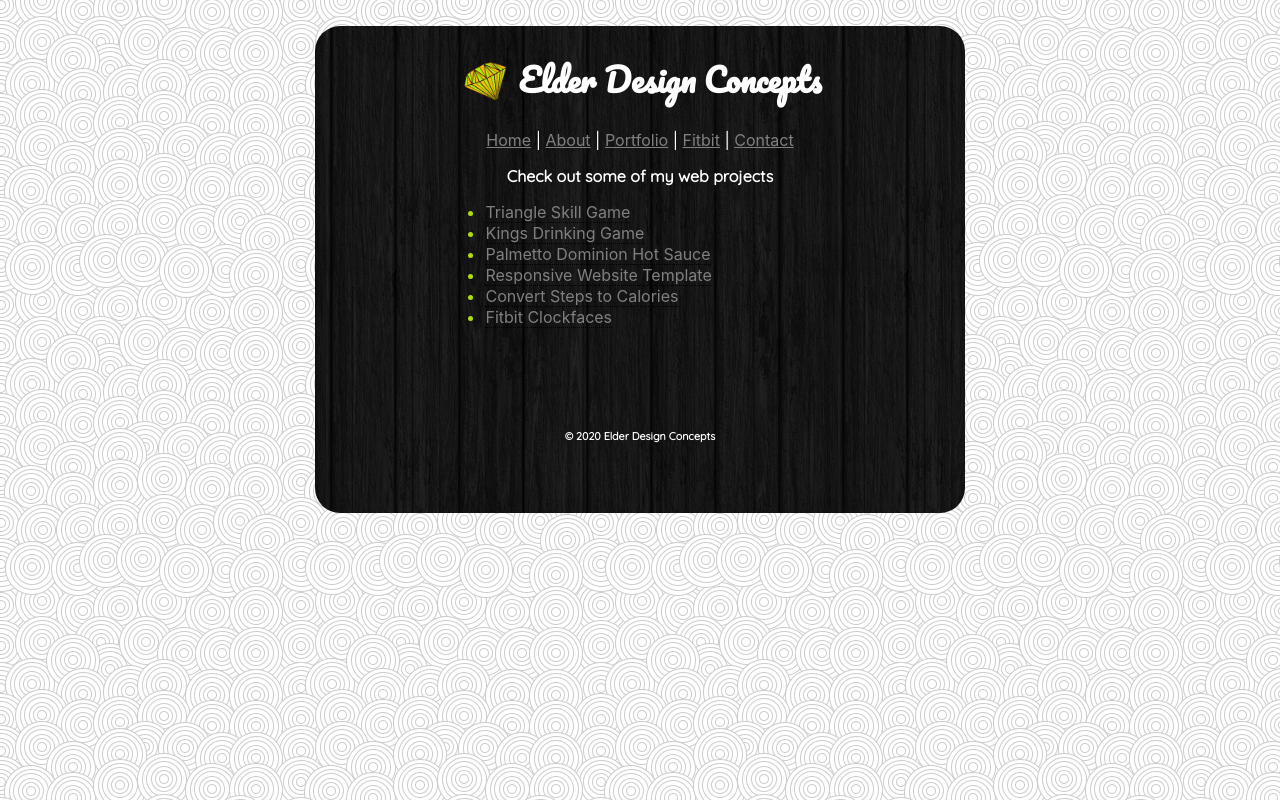
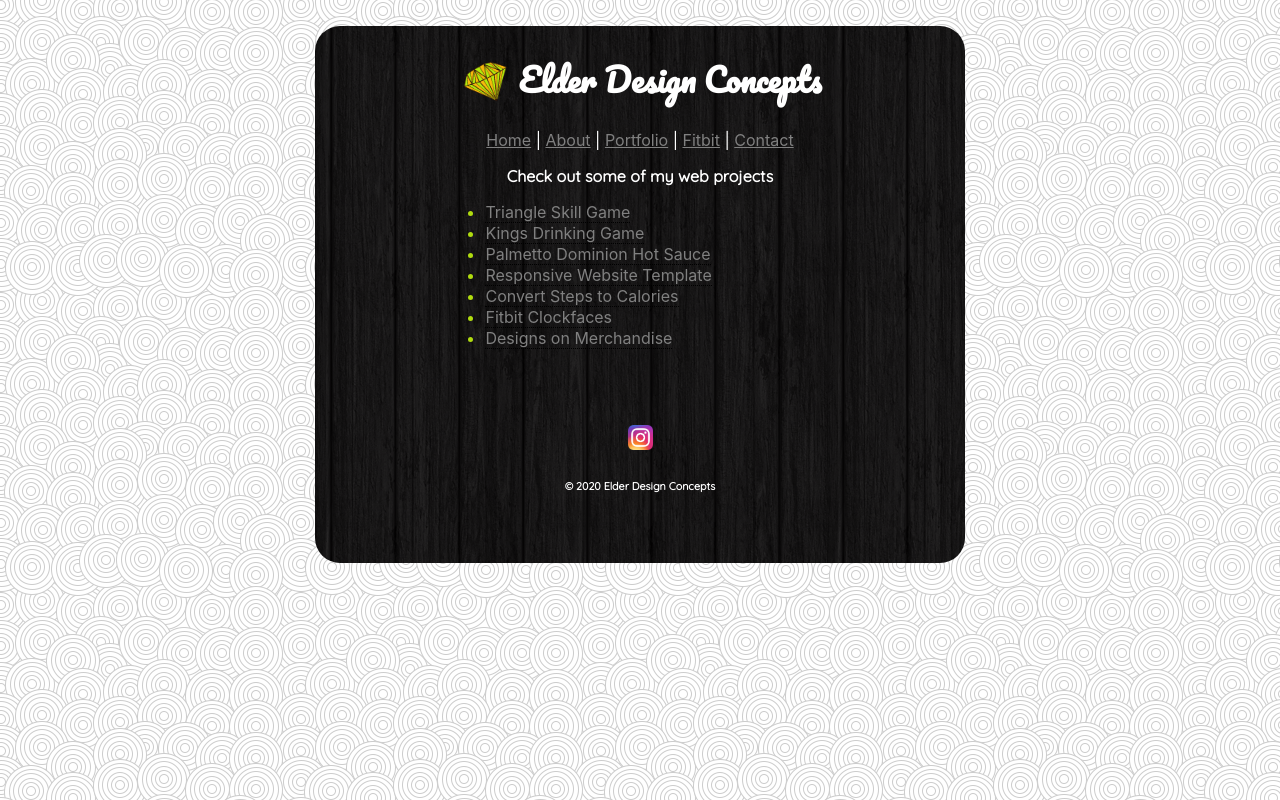
Before and after one commit to elderj/dev, a React app: page /#/portfolio in a window 1280 px wide. Built offline with nearby package versions, Linux system fonts and the light colour scheme; some packages are replaced by stand-ins of ours.

Commit message:
Add instagram to footer, update contact and portfolio pages.

```diff
--- a/public/index.html
+++ b/public/index.html
@@ -10,7 +10,7 @@
     <meta name="viewport" content="width=device-width, initial-scale=1" />
     <meta name="theme-color" content="#000000" />
     <link rel="manifest" href="%PUBLIC_URL%/manifest.json" />
-    <title>Jelder</title>
+    <title>Elder Design Concepts</title>
   </head>
   <body>
     <noscript>You need to enable JavaScript to run this app.</noscript>
--- a/src/components/Contact.js
+++ b/src/components/Contact.js
@@ -30,6 +30,8 @@ const Contact = () => (
       <br />
       <br />
       <h5>ElderDevelopmentCompany@gmail.com</h5>
+      <br />
+      Follow me on Instagram <a  href="https://www.instagram.com/elderdesignconcepts/">@ElderDesignConcepts</a> to check out some more of my designs and interests.
     </p>
 
     <br />
--- a/src/components/Footer.js
+++ b/src/components/Footer.js
@@ -2,11 +2,14 @@ import React, { Fragment } from "react";
 import "../styles/App.scss";
 import "../styles/font.css";
 
-// import GitHubLogo from "../images/linkLogoImages/GitHub-Mark-Light-120px-plus.png";
-// import LinkedInLogo from "../images/linkLogoImages/In-White-72.png";
+import instagramLogo from "../images/linkLogoImages/instagram-logo.png";
 
 const Footer = () => (
   <Fragment>
+    <a href="https://www.instagram.com/elderdesignconcepts/">
+      <img className="linkLogoImage" alt="LinkedIn logo" src={instagramLogo} />
+    </a>
+    <br/>
     <h6 className="quicksand-text">© 2020 Elder Design Concepts</h6>
   </Fragment>
 );
--- a/src/components/Portfolio.js
+++ b/src/components/Portfolio.js
@@ -75,6 +75,14 @@ const Portfolio = () => (
             <span className="tooltiptext">Various Fitbit clockfaces.</span>
           </div>
         </li>
+        <li className="portfolioListItem">
+          <div className="tooltip">
+          <a href="https://www.redbubble.com/people/EDCShop/shop">
+              Designs on Merchandise
+          </a>
+            <span className="tooltiptext">Some cool graphic design work I've got for purchase on RedBubble.</span>
+          </div>
+        </li>
       </ul>
     </div>
 
```
Also changed, not shown: src/images/linkLogoImages/instagram-logo.png (added).
